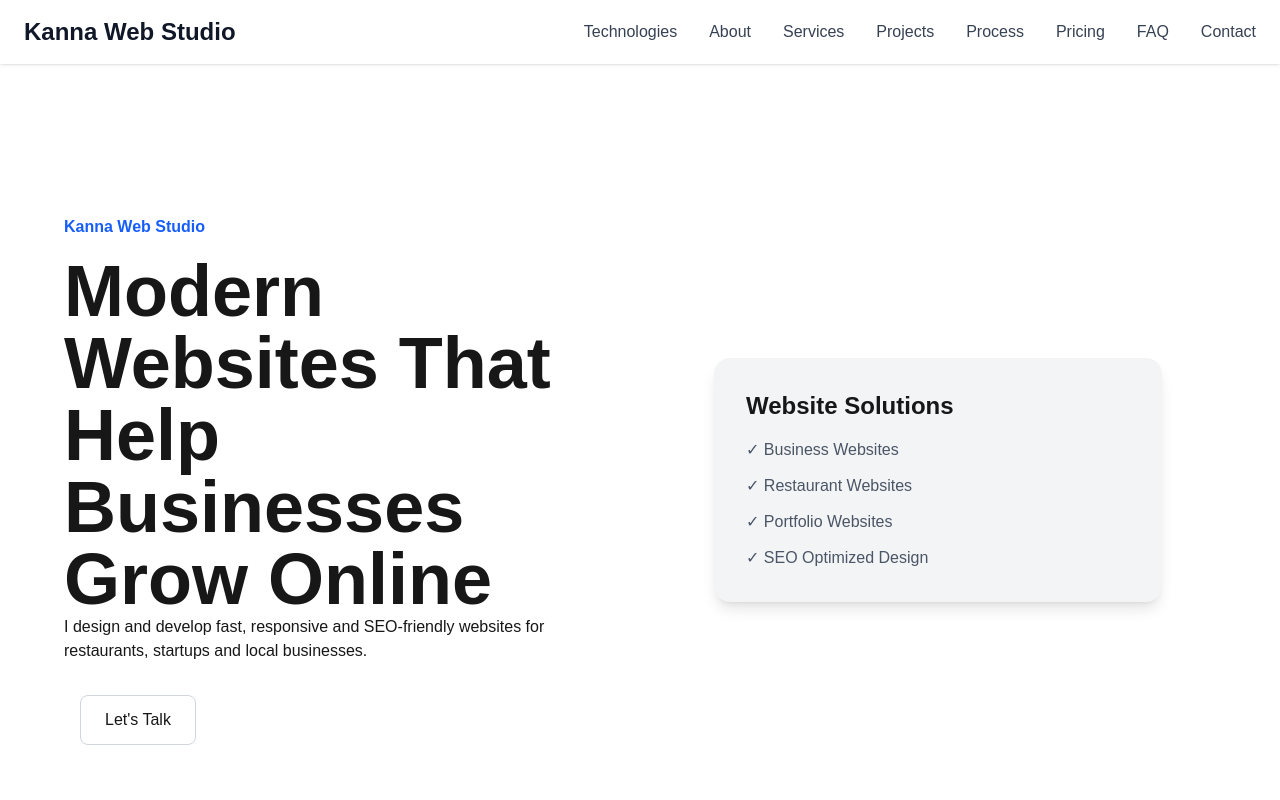
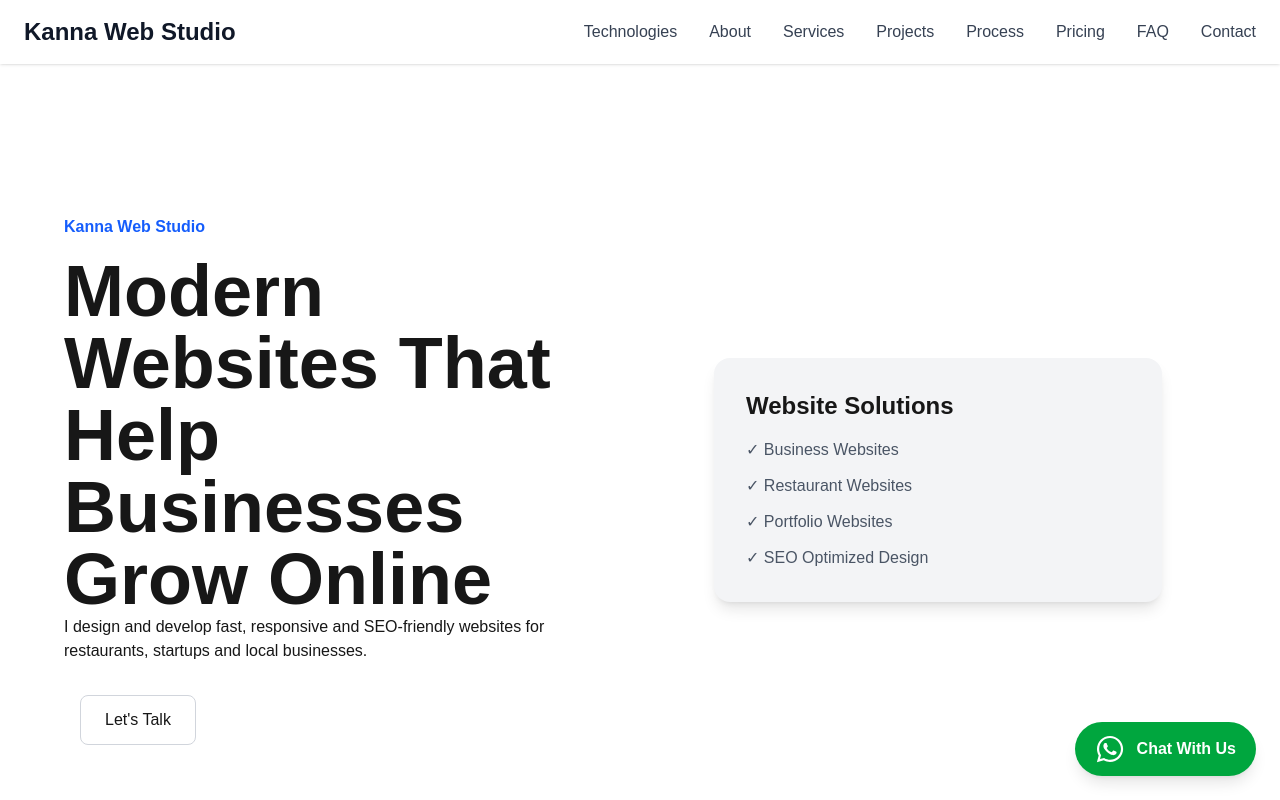
Before and after one commit to Kannashiva/kanna-web-studio, a Next.js app: page / in a window 1280 px wide. Shown: the top 800 px of the page. Built offline with nearby package versions, Linux system fonts and the light colour scheme.

Commit message:
Add floating WhatsApp contact button

```diff
--- a/app/page.tsx
+++ b/app/page.tsx
@@ -1,3 +1,4 @@
+import WhatsAppButton from "@/components/WhatsAppButton";
 import FAQ from "@/components/FAQ";
 import Pricing from "@/components/Pricing";
 import Footer from "@/components/Footer";
@@ -25,6 +26,7 @@ export default function Home() {
   <Pricing />
   <FAQ />
   <Contact />
+  <WhatsAppButton />
   <Footer />
 </>
   );
--- /dev/null
+++ b/components/WhatsAppButton.tsx
@@ -0,0 +1,36 @@
+import { FaWhatsapp } from "react-icons/fa";
+
+export default function WhatsAppButton() {
+  return (
+    <a
+      href="https://wa.me/918143218054"
+      target="_blank"
+      rel="noopener noreferrer"
+      className="
+      fixed
+      bottom-6
+      right-6
+      z-50
+      flex
+      items-center
+      gap-3
+      rounded-full
+      bg-green-600
+      px-5
+      py-3
+      text-white
+      shadow-lg
+      hover:bg-green-700
+      hover:scale-105
+      transition
+      "
+    >
+      <FaWhatsapp className="text-3xl" />
+
+      <span className="font-semibold">
+        Chat With Us
+      </span>
+
+    </a>
+  );
+}
```
